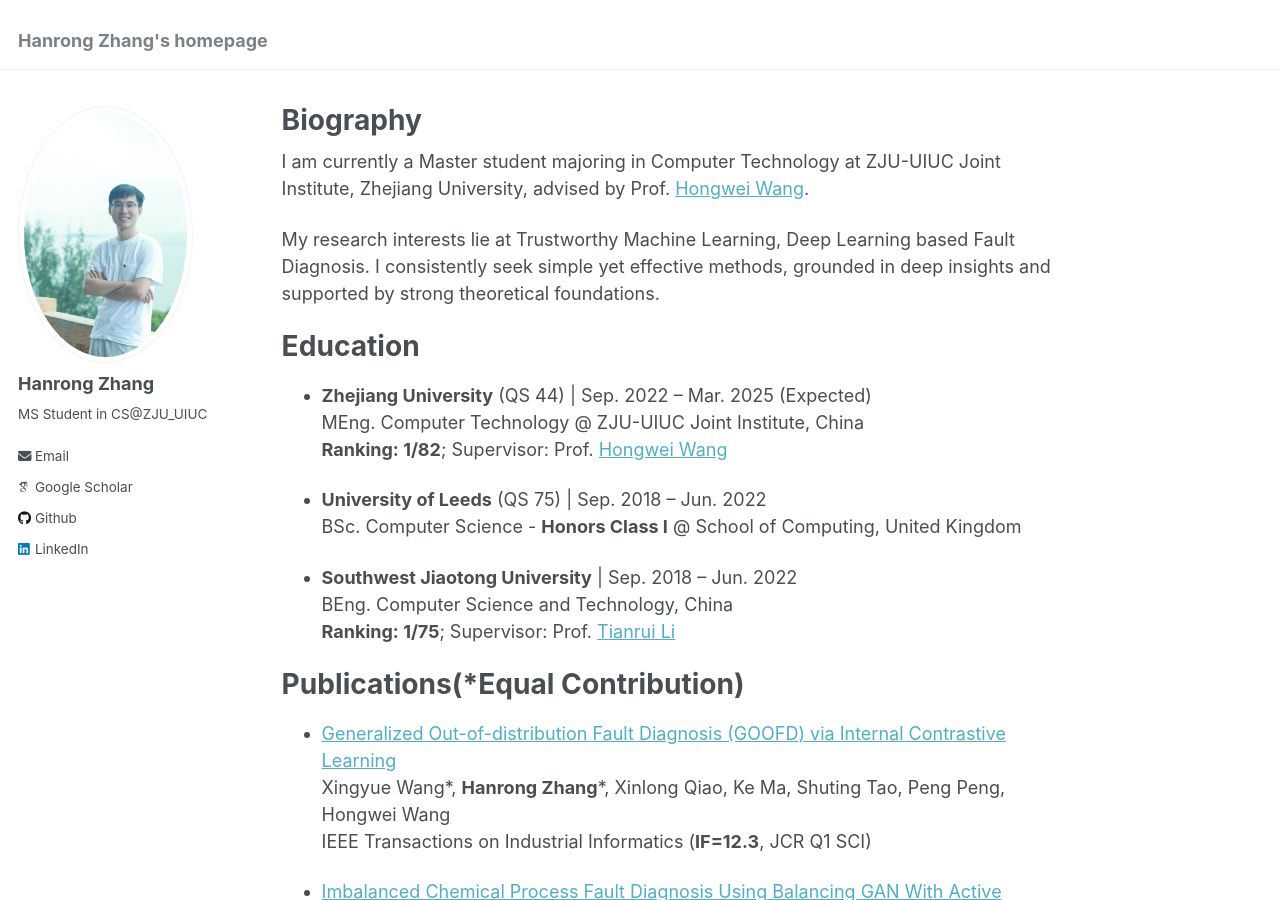
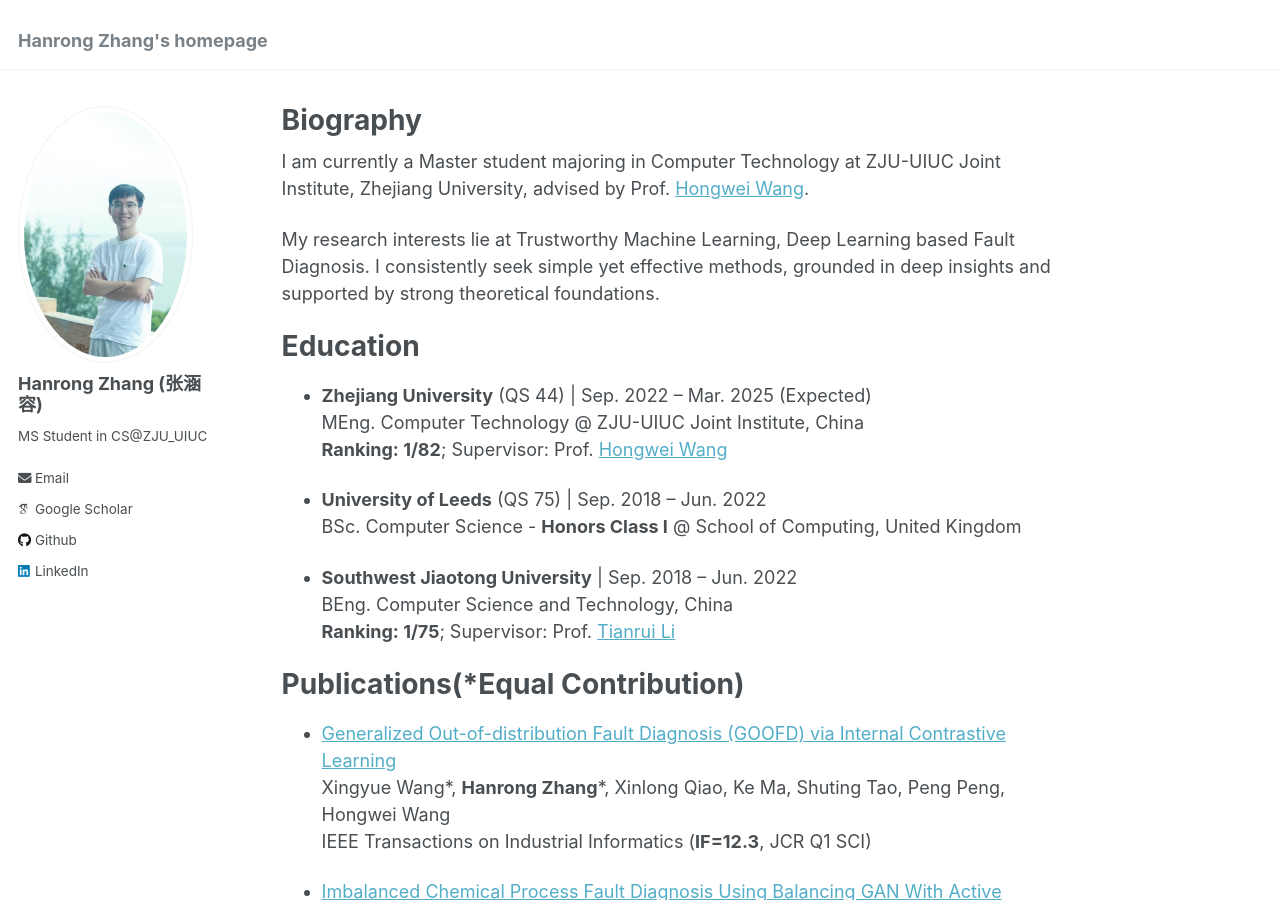
Before and after one commit to Zhang-Henry/hrzhang.github.io, a Jekyll site: the page built from _pages/about.md, in a window 1280 px wide and 900 px high. Built offline with Jekyll 4.4.1, drawn with Linux system fonts in a browser that asks for light colours; some web fonts are replaced.

Commit message:
Update _config.yml

```diff
--- a/_config.yml
+++ b/_config.yml
@@ -22,7 +22,7 @@ repository               : "academicpages/academicpages.github.io"
 author:
   # Biographic information
   avatar           : "profile.jpg"
-  name             : "Hanrong Zhang"
+  name             : "Hanrong Zhang (张涵容)"
   pronouns         : # example: "she/her"
   bio              : "MS Student in CS@ZJU_UIUC"
   location         : # "Earth"
```
